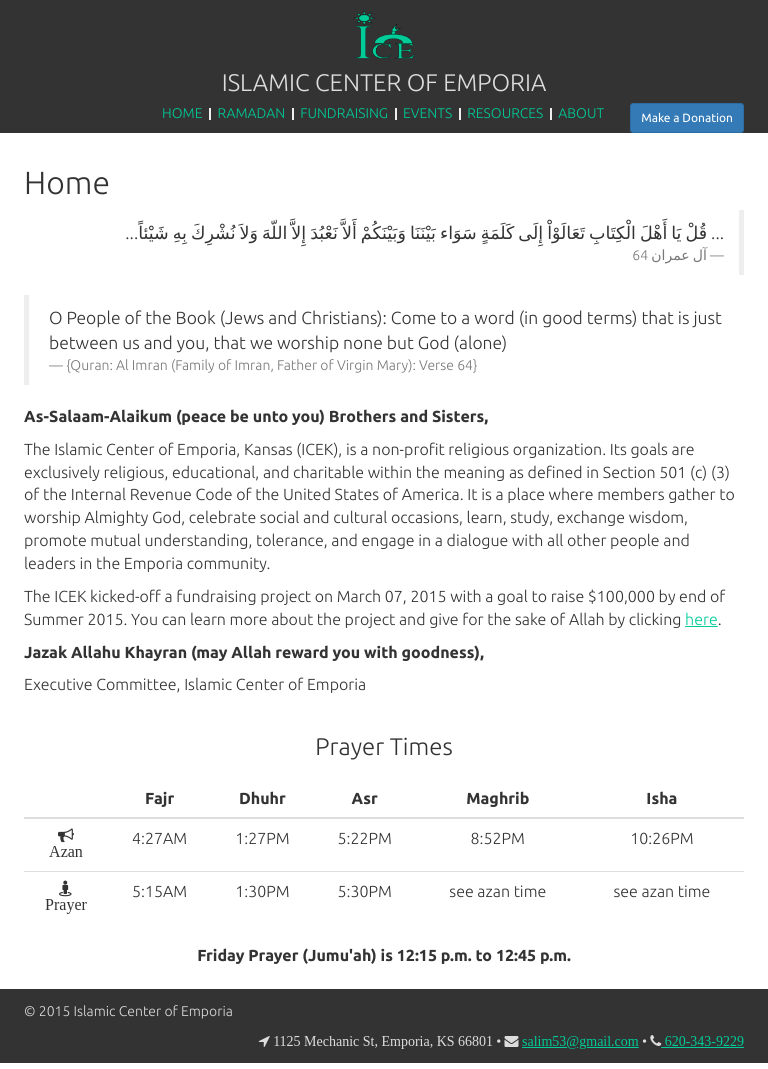
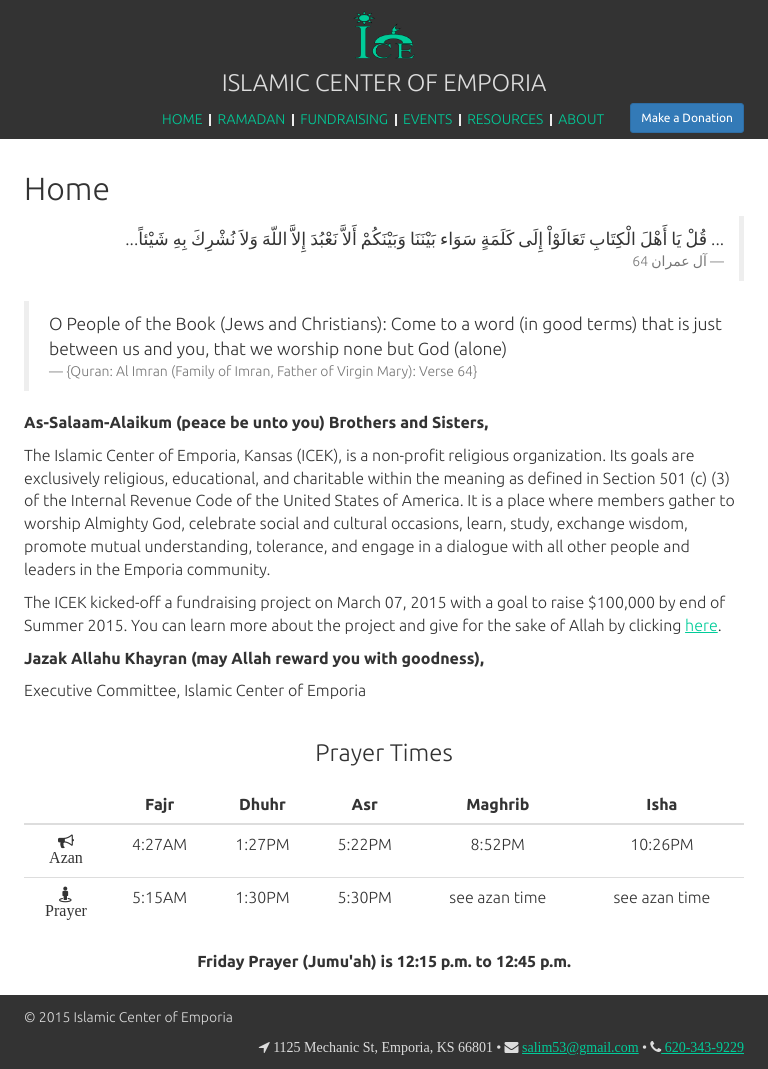
Before and after one commit to fourfridays/fourfridays.github.io, a Jekyll site: the page built from 1-index.html, in a window 768 px wide. Built offline with Jekyll 4.4.1, drawn with Linux system fonts in a browser that asks for light colours; nearby versions of some CDN libraries.

Commit message:
Nav button adjustment

```diff
--- a/css/main.scss
+++ b/css/main.scss
@@ -188,6 +188,9 @@
       margin: 0;
     }
     nav {
+      .btn {
+        margin-bottom: 6px;
+      }
       ul {
         float: left;
         margin: -30px 98px;
```
